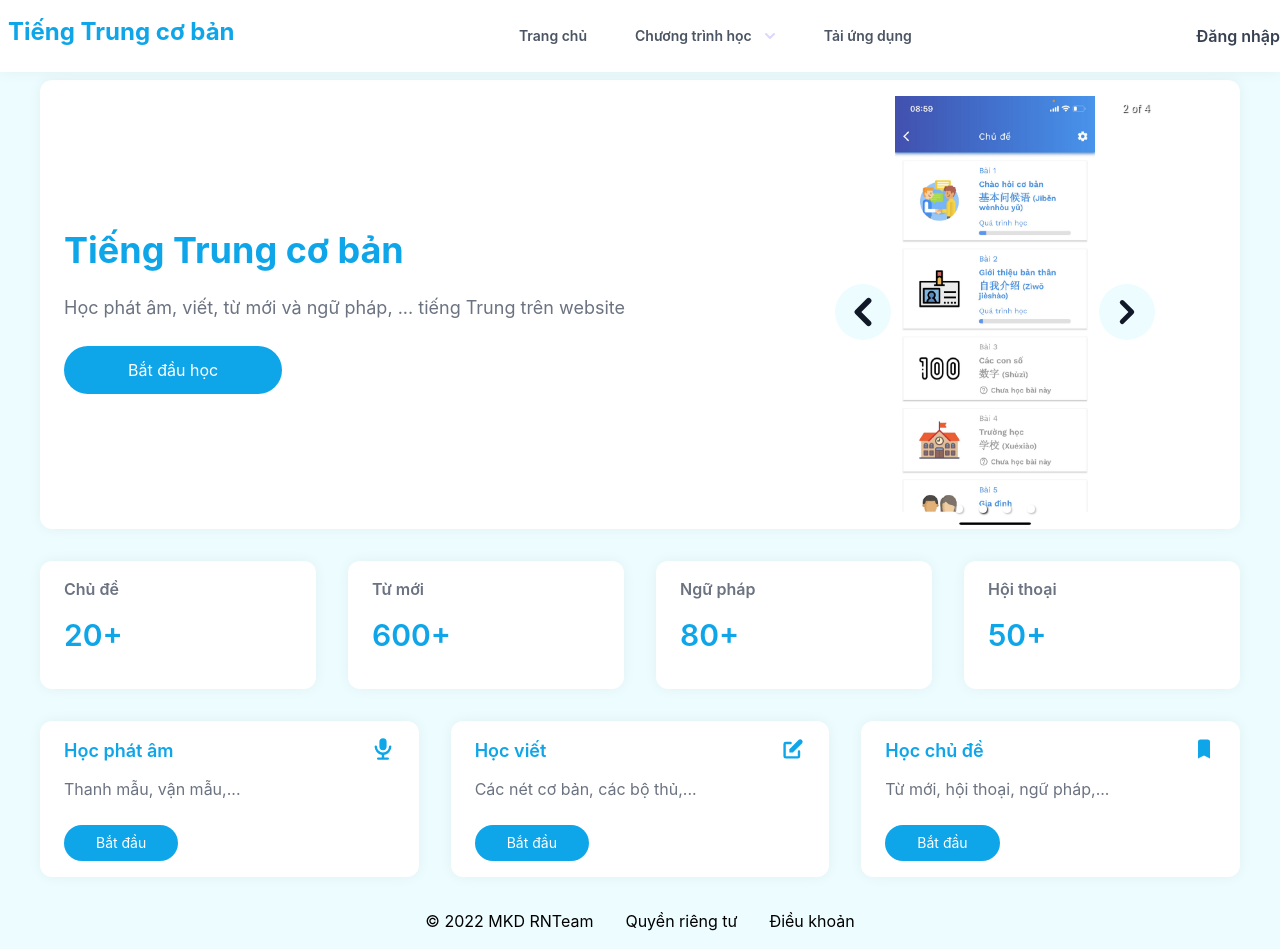
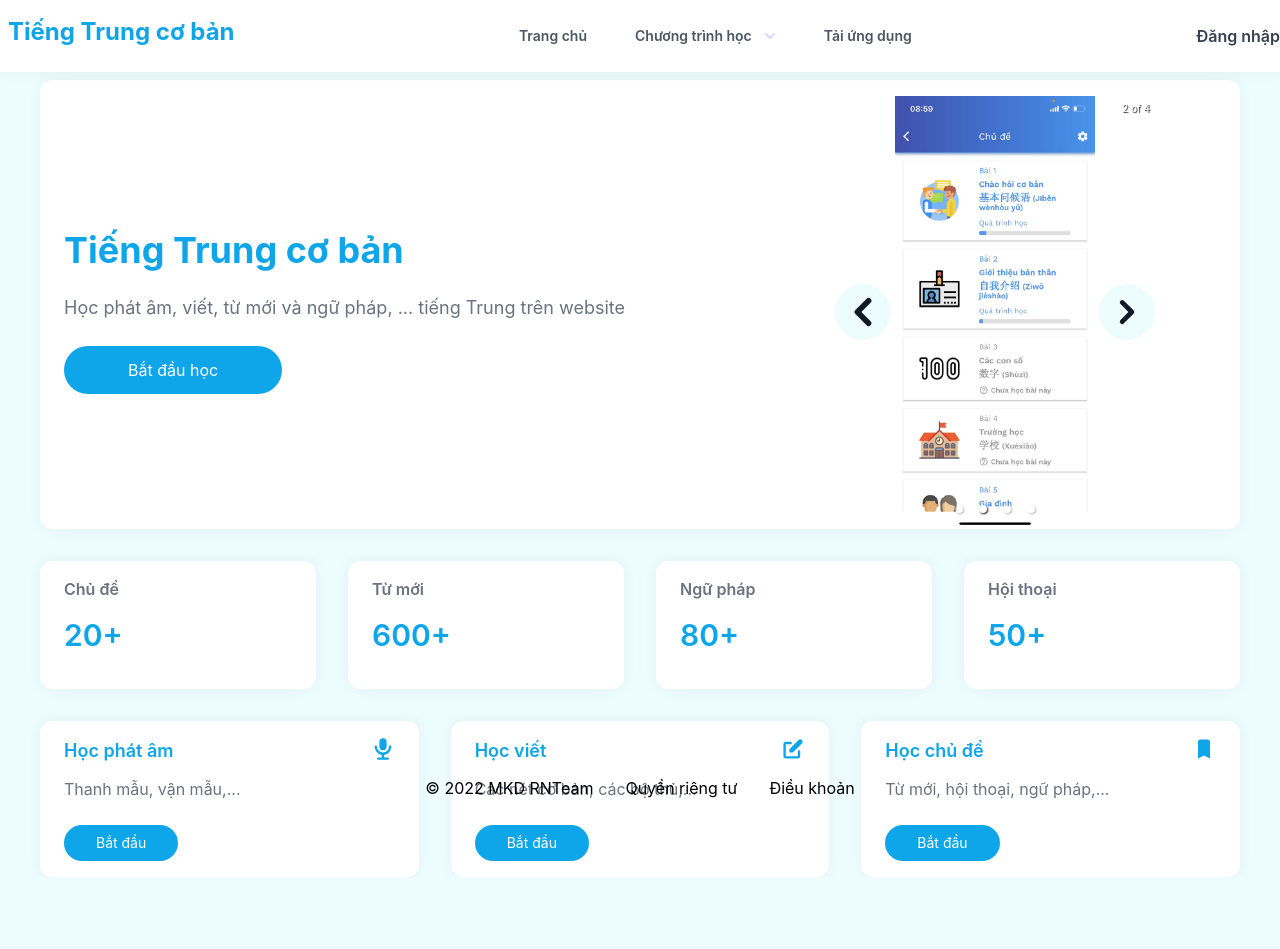
Before and after one commit to manhongdao/tiengtrungcoban, a Next.js app: page / in a window 1280 px wide. After the commit the page ends 877 px from the top, so only its background shows below. Built offline with nearby package versions, Linux system fonts and the light colour scheme.

Commit message:
update style footer

```diff
--- a/layout/footer.tsx
+++ b/layout/footer.tsx
@@ -1,15 +1,13 @@
 export default function Footer() {
   return (
     <>
-        <div className="mt-8 mb-4">
-            <div className="max-w-8xl mx-auto">
+      <div className="mx-auto absolute bottom-0 w-full">
         <div className="flex justify-center">
           <div className="pr-8">© 2022 MKD RNTeam</div>
           <div className="pr-8">Quyền riêng tư</div>
           <div>Điều khoản</div>
         </div>
       </div>
-        </div>
     </>
-    )
+  );
 }
```
Lines whose indentation alone changed are shown as unchanged.
